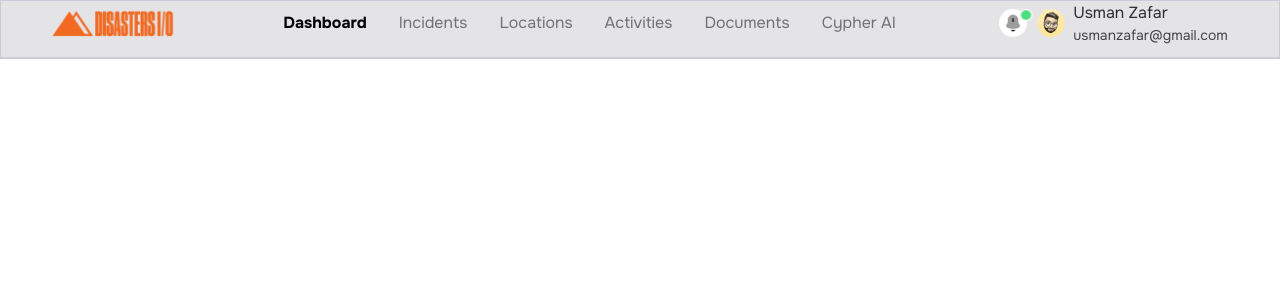
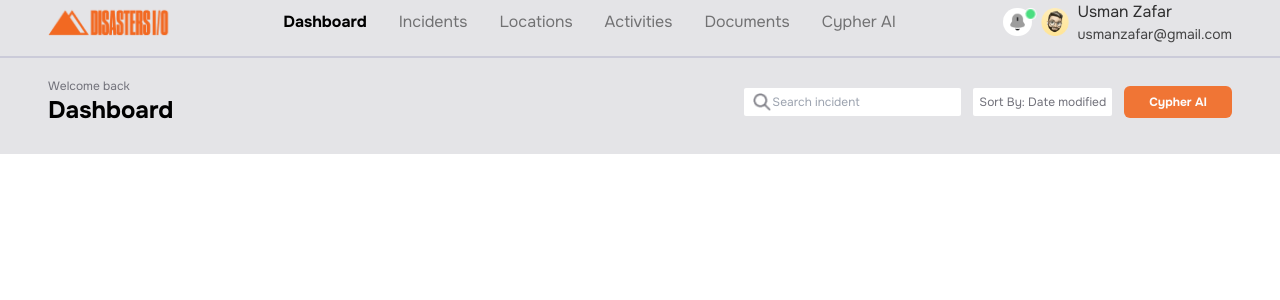
Before and after one commit to AsitChandraRoy/React-tailwindAssignment1, a React (Vite) app in the folder assignment-one/: page / in a window 1280 px wide. Shown: the top 300 px of the page. Built offline with nearby package versions, Linux system fonts and the light colour scheme.

Commit message:
home and second section done

```diff
--- a/assignment-one/src/App.jsx
+++ b/assignment-one/src/App.jsx
@@ -7,6 +7,7 @@ import Locations from './components/pages/Locations'
 import Activities from './components/pages/Activities'
 import Documents from './components/pages/Documents'
 import CypherAI from './components/pages/CypherAI'
+import Home from './components/pages/Home'
 
 function App() {
 
@@ -15,7 +16,8 @@ function App() {
       <BrowserRouter>
       <Routes>
           <Route path='' element={<Navbar />} >
-            <Route path='/' element={<Incidents /> } />
+            <Route path='/' element={<Home /> } />
+            <Route path='/Incidents' element={<Incidents /> } />
             <Route path='Locations' element={<Locations /> } />
             <Route path='Activities' element={<Activities /> } />
             <Route path='Documents' element={<Documents /> } />
--- a/assignment-one/src/components/Dashboard/Navbar.jsx
+++ b/assignment-one/src/components/Dashboard/Navbar.jsx
@@ -4,17 +4,19 @@ import { NavLink, Outlet } from 'react-router-dom'
 function Navbar() {
   return (
     <>
-        <Container className="bg-card">
-            <nav className='flex justify-around items-center pb-3 border border-b-2 border-[#cbcbd9]'>
+      <section  className="bg-card">
+        <Container>
+            <nav className='flex justify-between items-center pb-3 px-5
+             sm:px-7 md:px-10 xl:px-12 border-b-2 border-[#cbcbd9]'>
                 <img className='h-5 md:h-7 xl:h-9' src="/logo.png" alt="" />
                 <div>
                     <ul className='flex justify-center items-center gap-2 md:gap-4 lg:gap-7 xl:gap-8 text-xs md:text-sm xl:text-base'>
-                        <li className='font-bold'><a href="#">Dashboard</a></li>
-                        <li className=' opacity-50'><a href="#">Incidents</a></li>
-                        <li className=' opacity-50'><a href="#">Locations</a></li>
-                        <li className=' opacity-50'><a href="#">Activities</a></li>
-                        <li className=' opacity-50'><a href="#">Documents</a></li>
-                        <li className=' opacity-50'><a href="#">Cypher AI</a></li>
+                        <li className='font-bold'><NavLink to="/">Dashboard</NavLink></li>
+                        <li className=' opacity-50'><NavLink to="/Incidents">Incidents</NavLink></li>
+                        <li className=' opacity-50'><NavLink to="/Locations">Locations</NavLink></li>
+                        <li className=' opacity-50'><NavLink to="/Activities">Activities</NavLink></li>
+                        <li className=' opacity-50'><NavLink to="/Documents">Documents</NavLink></li>
+                        <li className=' opacity-50'><NavLink to="/CypherAI">Cypher AI</NavLink></li>
                     </ul>
                 </div>
                 <div className='flex justify-between items-center gap-2 text-xs md:text-sm xl:text-base'>
@@ -29,7 +31,9 @@ function Navbar() {
                     </div>
                 </div>
             </nav>
+            <Outlet />
         </Container>
+       </section>
     </>
   )
 }
--- a/assignment-one/src/components/common/button.jsx
+++ b/assignment-one/src/components/common/button.jsx
@@ -5,7 +5,7 @@ export const Button = ({ children, className }) => {
   return (
     <button
       className={cn(
-        "font-bold py-3 sm:py-4 px-3.5 sm:px-[25px] bg-warning opacity-100 transition-all delay-160 hover:opacity-70 text-white rounded-md text-xs md:text-base",
+        "font-bold py-2 sm:py-2 px-3.5 sm:px-[25px] bg-warning opacity-90 transition-all delay-160 hover:opacity-100 text-white rounded-md text-xs md:text-[12px]",
         className
       )}
     >
--- a/assignment-one/src/components/pages/Activities.jsx
+++ b/assignment-one/src/components/pages/Activities.jsx
@@ -2,7 +2,9 @@ import React from 'react'
 
 function Activities() {
   return (
-    <div>Activities</div>
+    <div>
+      <h1 className=''>Activities</h1>
+    </div>
   )
 }
 
--- /dev/null
+++ b/assignment-one/src/components/pages/Home.jsx
@@ -0,0 +1,29 @@
+import React from 'react'
+import { Button } from '../common/button'
+import { Container } from '../common/container'
+
+function Home() {
+  return (
+    <>
+    <Container className="h-24">
+        <div className='flex justify-between items-center px-5
+             sm:px-7 md:px-10 xl:px-12 pt-5'>
+            <div className=''>
+                <p className='text-lowLight text-[10px] md:text-xs'>Welcome back</p>
+                <h1 className='font-bold  md:text-xl xl:text-2xl'>Dashboard</h1>
+            </div>
+            <div className='flex items-center text-xs gap-3 text-lowLight'>
+                <div className='flex justify-start ps-2 pe-5 py-1 rounded-sm bg-[#ffffff]'>
+                    <img className='h-5' src="/search.png" alt="" />
+                    <input type="text" placeholder='Search incident' />
+                </div>
+                <p className='bg-[#ffffff] p-1.5 rounded-sm'>Sort By: Date modified</p>
+                <Button>Cypher AI</Button>
+            </div>
+        </div>
+    </Container>
+    </>
+  )
+}
+
+export default Home
```
